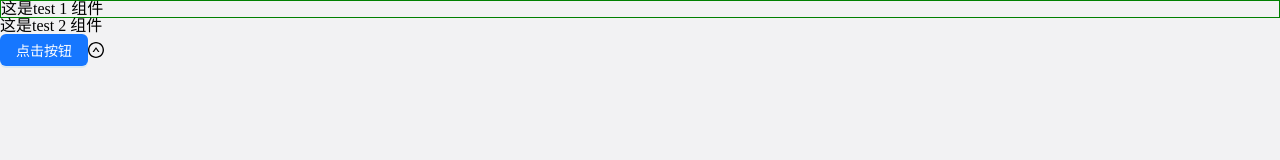
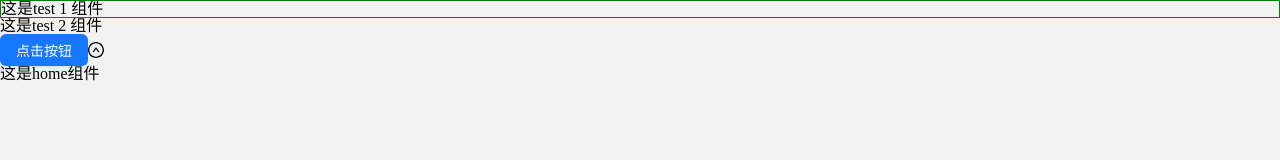
Before and after one commit to lhalou/ts-react-admin, a React (Vite) app: page /home in a window 1280 px wide. Shown: the top 160 px of the page. Built offline with nearby package versions, Linux system fonts and the light colour scheme.

Commit message:
路由基本配置

```diff
--- a/src/App.tsx
+++ b/src/App.tsx
@@ -3,15 +3,19 @@ import Test1 from "@/components/test1"
 import Test2 from "@/components/test2"
 import { Button } from "antd"
 import { UpCircleOutlined } from "@ant-design/icons"
+import { Outlet } from "react-router-dom";
+
 function App() {
   const [count, setCount] = useState(0)
 
   return (
     <div className="App">
-     <Test1 />
+        <Test1 />
         <Test2 />
         <Button type="primary">点击按钮</Button>
         <UpCircleOutlined />
+        {/*占位符，类似于窗口，用来展示组件，有点像vue中的vue-view*/}
+        <Outlet />
     </div>
   )
 }
--- a/src/main.tsx
+++ b/src/main.tsx
@@ -4,12 +4,13 @@ import ReactDOM from 'react-dom/client'
 import "reset-css"
 //UI框架样式
 //全局样式
-
+import Router from "@/router"
 import "@/assets/style/globa.scss"
 //组件样式
 import App from './App'
+
 ReactDOM.createRoot(document.getElementById('root') as HTMLElement).render(
   <React.StrictMode>
-    <App />
+      <Router />
   </React.StrictMode>
 )
--- /dev/null
+++ b/src/router/index.tsx
@@ -0,0 +1,17 @@
+import App from "@/App"
+import Home from "@/views/home"
+import About from "@/views/about"
+import { BrowserRouter, Route, Routes } from "react-router-dom";
+//一般有逻辑的时候，写return
+const baseRoute = () => (
+    <BrowserRouter>
+        <Routes>
+            <Route path="/" element={<App/>} >
+                <Route path="/home" element={<Home/>} />
+                <Route path="/about" element={<About/>} />
+            </Route>
+        </Routes>
+    </BrowserRouter>
+)
+
+export default baseRoute
--- /dev/null
+++ b/src/views/about.tsx
@@ -0,0 +1,4 @@
+const About = () => {
+    return <div>这是About组件</div>
+}
+export default About
--- /dev/null
+++ b/src/views/home.tsx
@@ -0,0 +1,4 @@
+const Home = () => {
+    return <div>这是home组件</div>
+}
+export default Home
```
Also changed, not shown: 1 other file (tests, documents, lock files or other folders).
